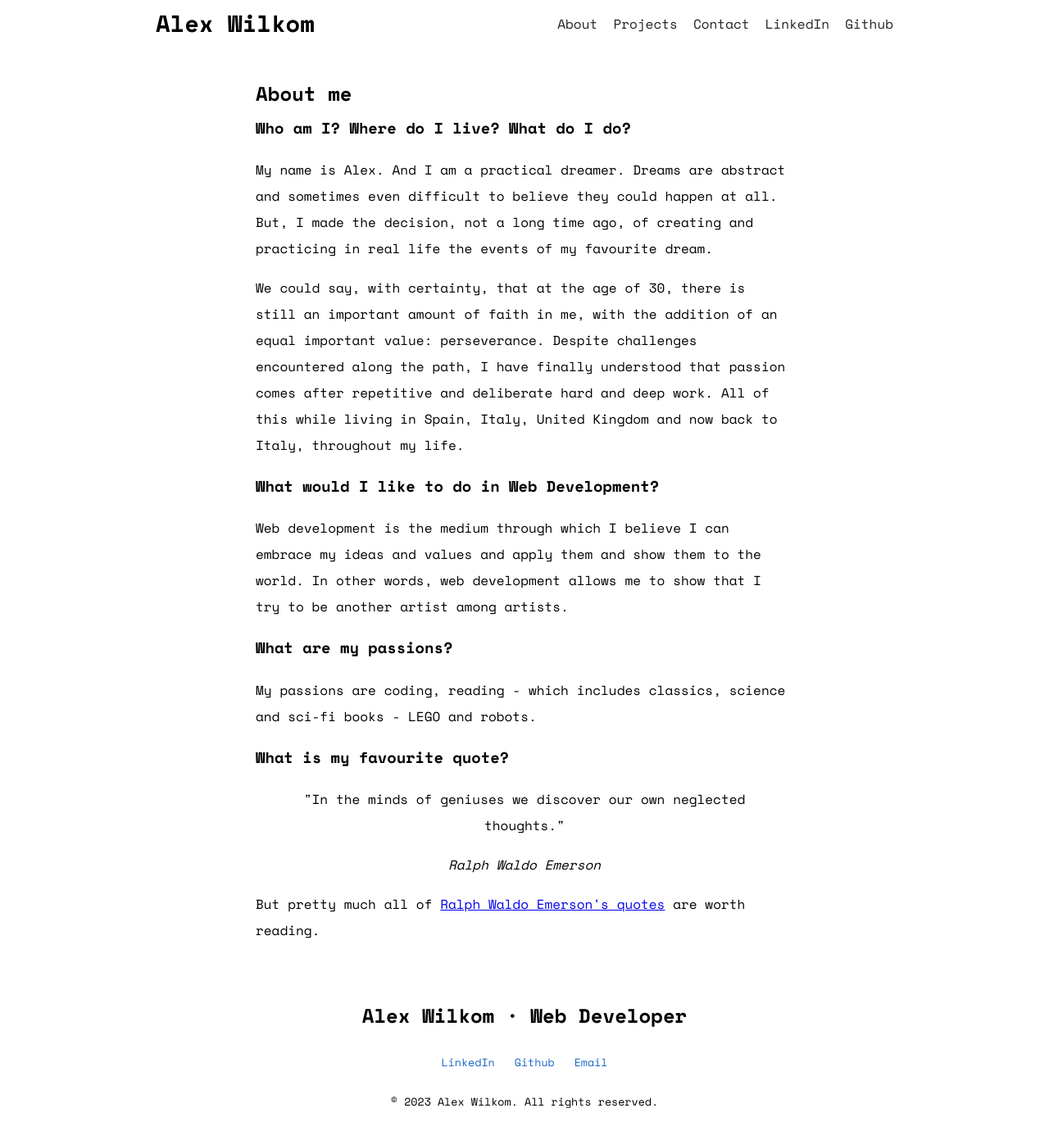
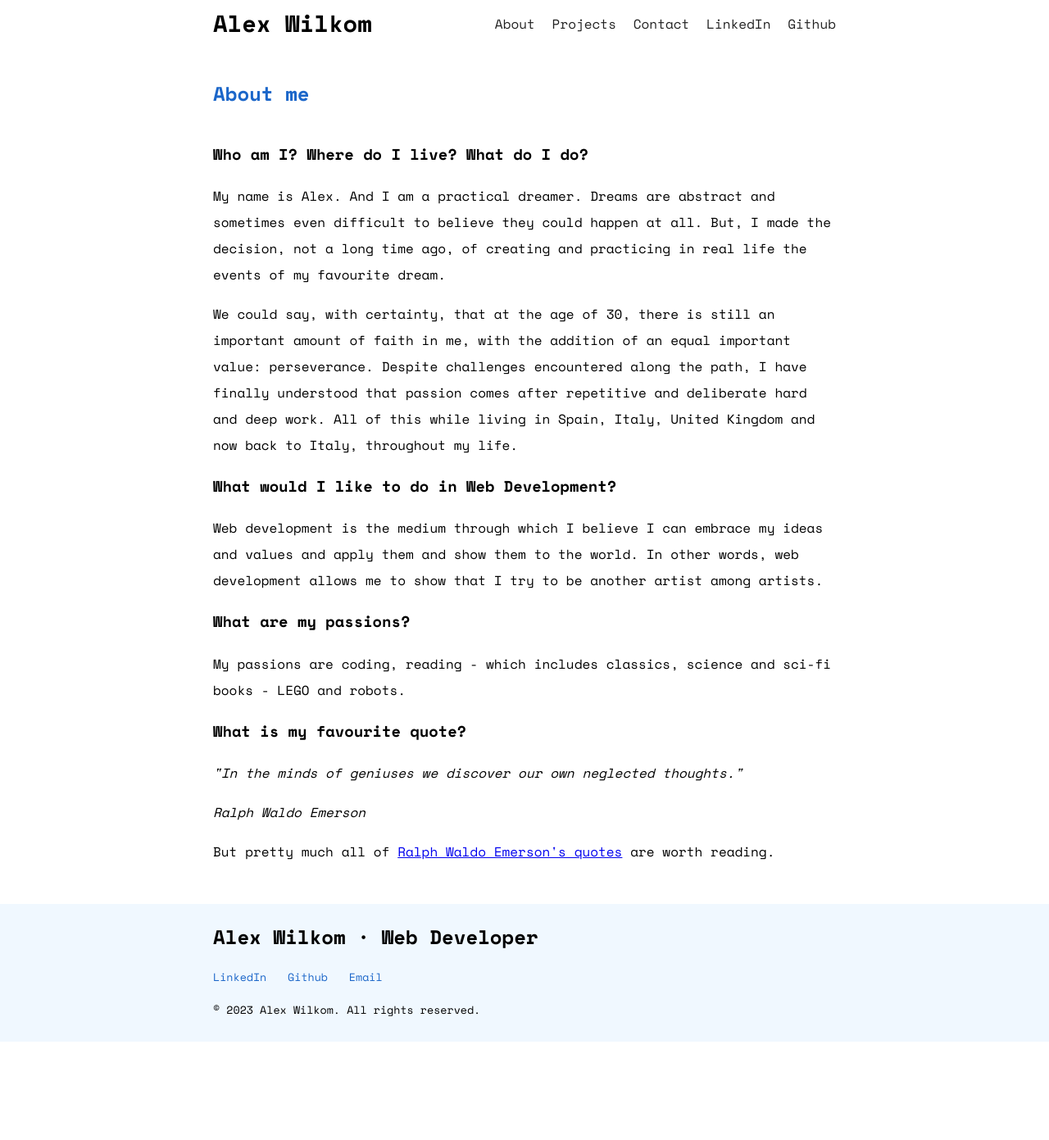
Before and after one commit to alexwilkom/alexwilkom.com, a plain HTML site: page about.html in a window 1280 px wide. Shown: the whole page at 82% size. After the commit the page ends 1271 px from the top, so only its background shows below. Drawn offline with nearby package versions, Linux system fonts and the light colour scheme.

Commit message:
Change layout and minor style

```diff
--- a/about.html
+++ b/about.html
@@ -13,6 +13,7 @@
 </head>
 
 <body>
+    <header>
         <nav>
             <ul>
                 <li>
@@ -23,13 +24,13 @@
                 <li><a href="#contact">Contact</a></li>
                 <li><a href="" target="_blank">LinkedIn</a></li>
                 <li><a href="" target="_blank">Github</a></li>
-            <!-- <li><a href="#resume" class="button">Resume</a></li> -->
             </ul>
         </nav>
+    </header>
 
     <article>
 
-        <h2>About me</h2>
+        <h2 class="head-content">About me</h2>
 
         <h3>Who am I? Where do I live? What do I do?</h3>
         <p>My name is Alex. And I am a practical dreamer. Dreams are abstract and sometimes even difficult to believe
@@ -71,6 +72,7 @@
     </article>
 
     <footer>
+        <div id="footer-container">
             <h2>Alex Wilkom &middot; Web Developer</h2>
             <ul>
                 <li><a href=""><small>LinkedIn</small></a></li>
@@ -78,6 +80,7 @@
                 <li><a href=""><small>Email</small></a></li>
             </ul>
             <p><small>&copy; 2023 Alex Wilkom. All rights reserved.</small></p>
+        </div>
     </footer>
     <!--
     <span class="fa-brands fa-linkedin" aria-hidden="true"></span><span class="sr-only">
--- a/css/styles.css
+++ b/css/styles.css
@@ -33,6 +33,19 @@ h1,
 h2,
 h3 {
     margin: 0;
+}
+
+.head-content {
+    margin: 2rem 0;
+    color: var(--blue);
+}
+
+nav,
+#intro,
+#projects,
+#contact {
+    width: 85%;
+    margin: 0 auto;
 }
 
 /* NAVIGATION BAR */
@@ -74,19 +87,6 @@ nav a:hover {
     text-decoration: underline;
 }
 
-.button {
-    padding: 4px 18px;
-    border-radius: 6px;
-    background-color: var(--tomato);
-    color: white;
-}
-
-.button:hover {
-    text-decoration: none;
-    box-shadow: var(--box-shadow);
-    background-color: var(--tomato-hover);
-}
-
 /* INTRO */
 #intro #img-container {
     width: 100%;
@@ -112,21 +112,46 @@ nav a:hover {
 
 /* ABOUT */
 article {
-    padding: 2rem;
+    width: 85%;
+    margin: 2rem auto;
+}
+
+article h2 {
+    margin: 2rem 0;
+    color: var(--blue);
+}
+
+blockquote {
+    margin-left: 0;
+    font-style: italic;
 }
 
 /* FOOTER */
 footer {
-    padding: 1rem;
-    text-align: center;
+    width: 100%;
+    background-color: aliceblue;
+    padding: 1rem 0;
+    margin-top: 3rem;
 }
 
-footer ul {
+#footer-container {
+    width: 85%;
+    margin: 0 auto;
+}
+
+footer h2 {
+    font-weight: 700;
+}
+
+footer ul,
+footer p {
     padding: 0;
-    list-style-type: none;
-    display: flex;
-    gap: 1.5rem;
-    justify-content: center;
+    margin: 0.5rem 0;
+}
+
+footer ul li {
+    display: inline-block;
+    margin-right: 1rem;
 }
 
 footer ul a {
@@ -139,23 +164,18 @@ footer ul a:hover {
     text-decoration: underline;
 }
 
-footer h2 {
-    font-weight: 700;
-}
-
-
-
-@media (min-width: 950px) {
+@media (min-width: 800px) {
 
     nav,
     section,
-    footer {
-        max-width: 900px;
+    article,
+    #footer-container {
+        max-width: 760px;
         margin: 0 auto;
     }
 
     nav ul {
-        gap: 1.2rem;
+        gap: 1.3rem;
     }
 
     nav li:first-child {
@@ -163,15 +183,4 @@ footer h2 {
         text-align: left;
         margin-right: auto;
     }
-
-    article {
-        width: 45rem;
-        margin: auto;
-        padding: 2rem;
-        /* text-align: justify; */
-    }
-
-    blockquote {
-        text-align: center;
-    }
 }
```
Also changed, not shown: index.html (+8 -9 lines). Lines whose indentation alone changed are shown as unchanged.
